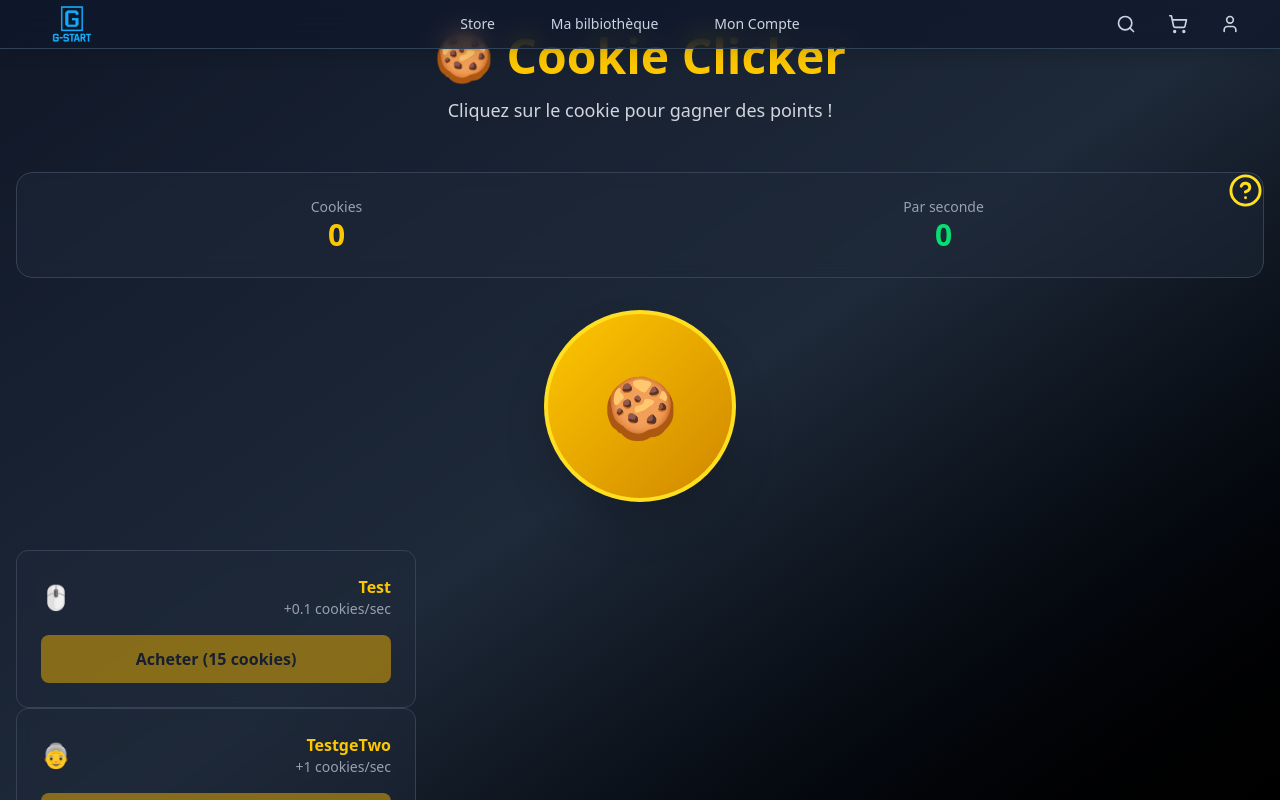
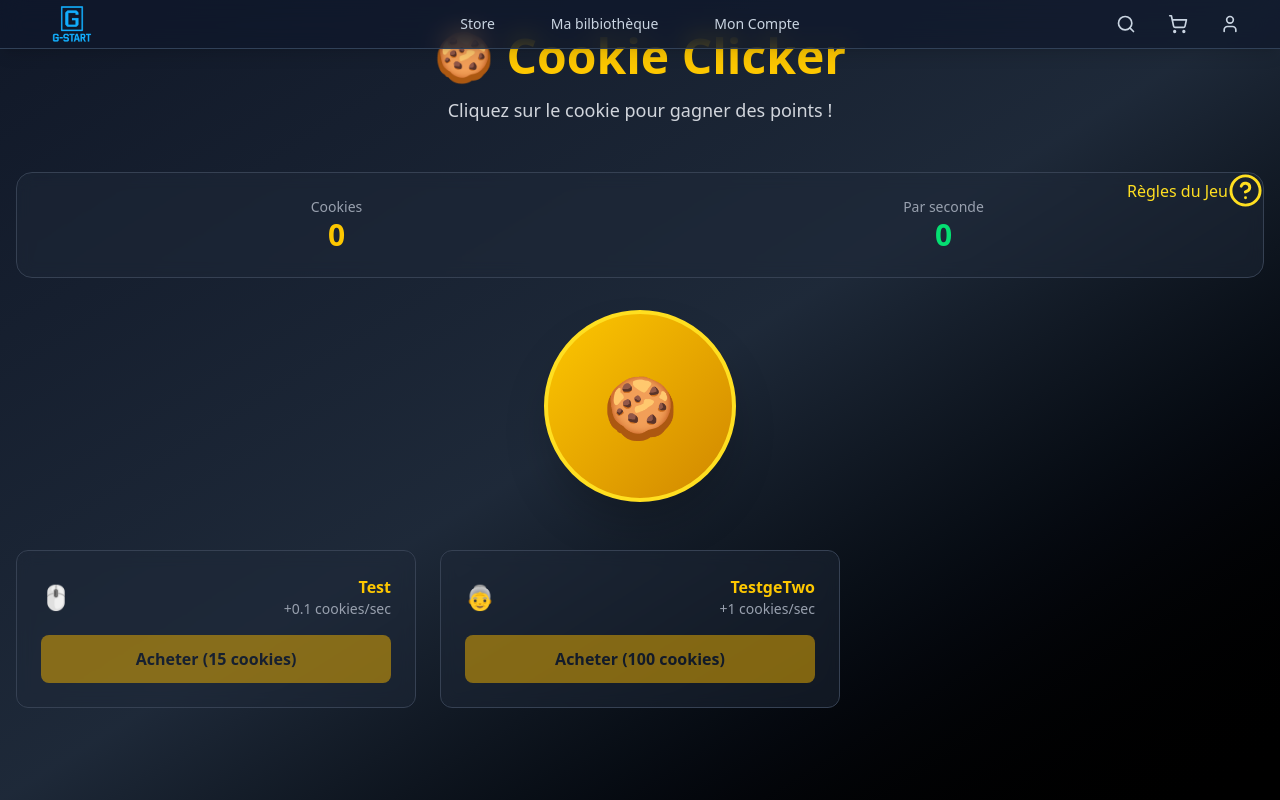
Before and after one commit to ME0WGE/NEXT-GAMESTART-KAMIL, a Next.js app: page /cookie-clicker in a window 1280 px wide. Shown: the top 800 px of the page. Built offline with nearby package versions, Linux system fonts and the light colour scheme.

Commit message:
splited cookie-clicker's elements into components in order to improve readability and customization

```diff
--- a/src/app/cookie-clicker/page.jsx
+++ b/src/app/cookie-clicker/page.jsx
@@ -4,8 +4,10 @@ import { buyUpgrade, clickCookie } from "@/lib/features/clickerSlice";
 import { useDispatch, useSelector } from "react-redux";
 import { useEffect } from "react";
 import Upgrade from "@/components/cookie-clicker/Upgrade";
-import { HelpCircle } from "lucide-react";
 import upgrades from "@/components/cookie-clicker/upgrade.json";
+import StatsBar from "@/components/cookie-clicker/StatsBar";
+import Header from "@/components/cookie-clicker/CookieHeader";
+import MainButton from "@/components/cookie-clicker/MainButton";
 
 export default function CookieClicker() {
   const clicker = useSelector((state) => state.clicker);
@@ -32,65 +34,24 @@ export default function CookieClicker() {
 
   return (
     <div className="min-h-screen bg-gradient-to-br from-gray-900 via-gray-800 to-black text-white">
-      {/* Header */}
       <div className="container mx-auto px-4 py-8">
-        <div className="text-center mb-12">
-          <h1 className="text-5xl font-bold text-yellow-400 mb-4">
-            🍪 Cookie Clicker
-          </h1>
-          <p className="text-gray-300 text-lg">
-            Cliquez sur le cookie pour gagner des points !
-          </p>
-        </div>
+        {/* Header */}
+        <Header />
 
         {/* Stats Bar */}
-        <div className="bg-gray-800/50 backdrop-blur-sm rounded-2xl p-6 mb-8 border border-gray-700">
-          <div className="grid grid-cols-2 gap-4 text-center">
-            <div>
-              <p className="text-gray-400 text-sm font-medium">Cookies</p>
-              <p className="text-3xl font-bold text-yellow-400">
-                {clicker.cookies}
-              </p>
-            </div>
-            <div>
-              <p className="text-gray-400 text-sm font-medium">Par seconde</p>
-              <p className="text-3xl font-bold text-green-400">
-                {clicker.cookiesPerSecond}
-              </p>
-            </div>
-            <div className="absolute right-0 top-0 text-yellow-300">
-              <HelpCircle size={35} className="cursor-help" />
-            </div>
-          </div>
-        </div>
+        <StatsBar clicker={clicker} />
 
         {/* Main Cookie */}
-        <div className="flex justify-center mb-12">
-          <button
-            onClick={handleCookieClick}
-            className="group relative transition-all duration-300 hover:scale-105 active:scale-95">
-            <div className="w-48 h-48 bg-gradient-to-br from-yellow-400 to-yellow-600 rounded-full shadow-2xl border-4 border-yellow-300 flex items-center justify-center text-6xl transform transition-all duration-200 hover:shadow-yellow-400/25 hover:shadow-3xl">
-              🍪
-            </div>
-            <div className="absolute inset-0 rounded-full bg-yellow-400/20 opacity-0 group-hover:opacity-100 transition-opacity duration-300"></div>
-          </button>
-        </div>
+        <MainButton handleCookieClick={handleCookieClick} />
 
         {/* Upgrades Section */}
-        {upgrades.map((upgrade) => (
-          <div
-            className="grid grid-cols-1 md:grid-cols-2 lg:grid-cols-3 gap-6"
-            key={upgrade.id}>
-            <Upgrade
-              cookies={clicker.cookies}
-              handleBuyUpgrade={handleBuyUpgrade}
-              upgrade_name={upgrade.name}
-              upgrade_price={upgrade.price}
-              upgrade_value={upgrade.value}
-              upgrade_icon={upgrade.icon}
-            />
-          </div>
-        ))}
+        <div className="grid grid-cols-1 md:grid-cols-2 lg:grid-cols-3 gap-6">
+          <Upgrade
+            upgrades={upgrades}
+            clicker={clicker}
+            handleBuyUpgrade={handleBuyUpgrade}
+          />
+        </div>
       </div>
     </div>
   );
--- /dev/null
+++ b/src/components/cookie-clicker/CookieHeader.jsx
@@ -0,0 +1,14 @@
+export default function Header() {
+  return (
+    <>
+      <div className="text-center mb-12">
+        <h1 className="text-5xl font-bold text-yellow-400 mb-4">
+          🍪 Cookie Clicker
+        </h1>
+        <p className="text-gray-300 text-lg">
+          Cliquez sur le cookie pour gagner des points !
+        </p>
+      </div>
+    </>
+  );
+}
--- /dev/null
+++ b/src/components/cookie-clicker/MainButton.jsx
@@ -0,0 +1,16 @@
+export default function MainButton({ handleCookieClick }) {
+  return (
+    <>
+      <div className="flex justify-center mb-12">
+        <button
+          onClick={handleCookieClick}
+          className="group relative transition-all duration-300 hover:scale-105 active:scale-95">
+          <div className="w-48 h-48 bg-gradient-to-br from-yellow-400 to-yellow-600 rounded-full shadow-2xl border-4 border-yellow-300 flex items-center justify-center text-6xl transform transition-all duration-200 hover:shadow-yellow-400/25 hover:shadow-3xl">
+            🍪
+          </div>
+          <div className="absolute inset-0 rounded-full bg-yellow-400/20 opacity-0 group-hover:opacity-100 transition-opacity duration-300"></div>
+        </button>
+      </div>
+    </>
+  );
+}
--- /dev/null
+++ b/src/components/cookie-clicker/StatsBar.jsx
@@ -0,0 +1,25 @@
+import Rules from "./Tooltip";
+
+export default function StatsBar({ clicker }) {
+  return (
+    <>
+      <div className="bg-gray-800/50 backdrop-blur-sm rounded-2xl p-6 mb-8 border border-gray-700">
+        <div className="grid grid-cols-2 gap-4 text-center">
+          <div>
+            <p className="text-gray-400 text-sm font-medium">Cookies</p>
+            <p className="text-3xl font-bold text-yellow-400">
+              {clicker.cookies}
+            </p>
+          </div>
+          <div>
+            <p className="text-gray-400 text-sm font-medium">Par seconde</p>
+            <p className="text-3xl font-bold text-green-400">
+              {clicker.cookiesPerSecond}
+            </p>
+          </div>
+          <Rules right="0" top="0" size={35} />
+        </div>
+      </div>
+    </>
+  );
+}
--- /dev/null
+++ b/src/components/cookie-clicker/Tooltip.jsx
@@ -0,0 +1,13 @@
+import { HelpCircle } from "lucide-react";
+
+export default function Rules({ right, top, size }) {
+  return (
+    <>
+      <div
+        className={`absolute cursor-help right-${right} top-${top} text-yellow-300 flex items-center justify-center`}>
+        <span>Règles du Jeu</span>
+        <HelpCircle size={size} />
+      </div>
+    </>
+  );
+}
--- a/src/components/cookie-clicker/Upgrade.jsx
+++ b/src/components/cookie-clicker/Upgrade.jsx
@@ -1,4 +1,4 @@
-export default function Upgrade({
+function UpgradeComponent({
   cookies,
   handleBuyUpgrade,
   upgrade_name,
@@ -30,3 +30,21 @@ export default function Upgrade({
     </>
   );
 }
+
+export default function Upgrade({ upgrades, clicker, handleBuyUpgrade }) {
+  return (
+    <>
+      {upgrades.map((upgrade) => (
+        <UpgradeComponent
+          key={upgrade.id}
+          cookies={clicker.cookies}
+          handleBuyUpgrade={handleBuyUpgrade}
+          upgrade_name={upgrade.name}
+          upgrade_price={upgrade.price}
+          upgrade_value={upgrade.value}
+          upgrade_icon={upgrade.icon}
+        />
+      ))}
+    </>
+  );
+}
```
